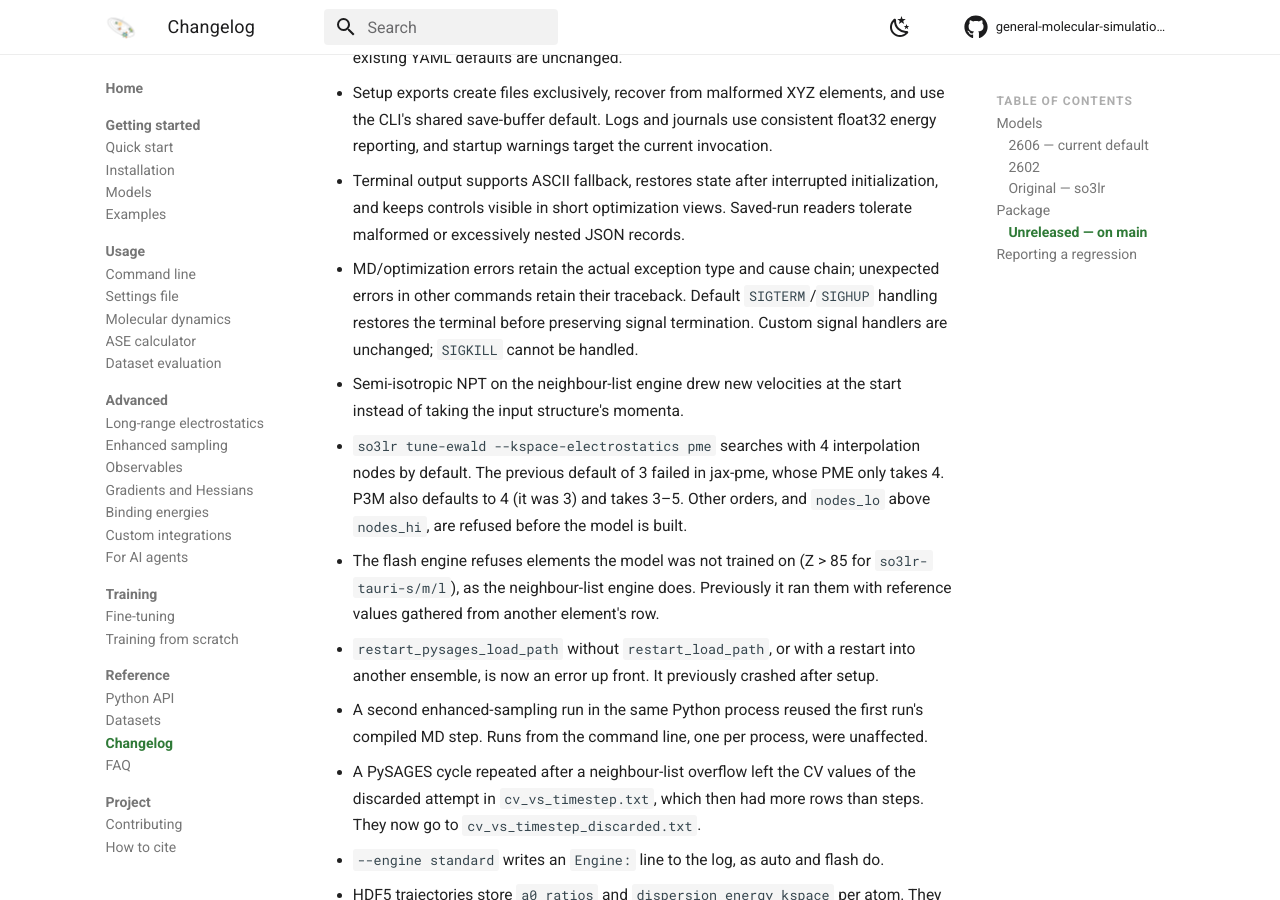
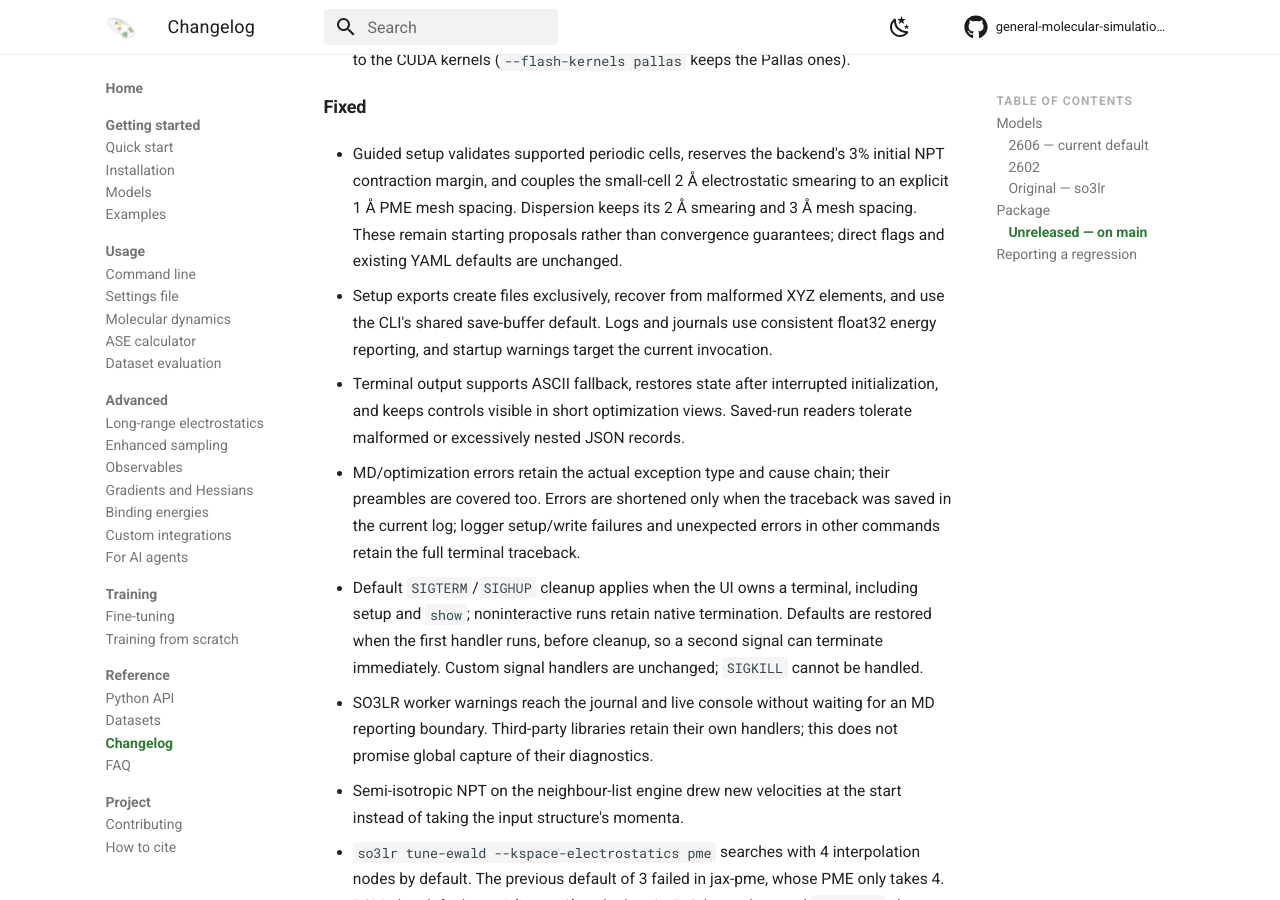
Before and after one commit to so3lr/so3lr.github.io, an MkDocs documentation site: the page built from docs/reference/changelog.md, in a window 1280 px wide and 900 px high, scrolled down 4906 px. Built offline with MkDocs 1.6.1 and Material for MkDocs 9.7.7, drawn with Linux system fonts in a browser that asks for light colours; comment, search, counter and statistics services are not loaded; some of the changed text lies outside the part shown.

Commit message:
Document start command and reviewed terminal failure behavior

```diff
--- a/docs/reference/changelog.md
+++ b/docs/reference/changelog.md
@@ -45,7 +45,7 @@ from the s/m/l family (see [Legacy SO3LR model](../models.md#legacy-so3lr-model)
 
 #### Added
 
-- [Guided MD setup](../usage/cli.md#guided-setup) with arrow-key structure and
+- [`so3lr start`](../usage/cli.md#guided-setup) for guided MD setup with arrow-key structure and
   model menus, explicit review, and a portable structure/YAML/shell-script
   bundle. The first review action saves the bundle and starts MD locally;
   saving for later remains available.
@@ -112,9 +112,16 @@ from the s/m/l family (see [Legacy SO3LR model](../models.md#legacy-so3lr-model)
   scheduler jobs; otherwise it prints help. Explicit simulation commands and
   `--settings` do not open the wizard. Help is grouped by purpose; `--help-full`
   remains an alias for the command overview.
+- `so3lr start` is the visible guided-setup command; `so3lr init` remains a hidden
+  compatibility alias. Global display/verbosity/color options go before the
+  subcommand. Per-invocation journal and resolved-YAML sidecars remain enabled
+  in plain and quiet modes.
 - Optimization's completion message is now `Optimization execution finished.`
   The summary distinguishes reaching the force criterion from exhausting the
   step budget; successful command completion alone does not establish convergence.
+- Help no longer prints the ASCII banner or the former extended example blocks.
+  The decorative separator before MD completion is removed, and force-criterion
+  diagnostics use significant digits. Numeric MD table columns are preserved.
 
 - `--flash-mixed` / `flash_mixed` is deprecated in favour of `--precision`:
   on means `mixed` and off `float32`. It still works, with a warning.
@@ -196,9 +203,16 @@ from the s/m/l family (see [Legacy SO3LR model](../models.md#legacy-so3lr-model)
   initialization, and keeps controls visible in short optimization views.
   Saved-run readers tolerate malformed or excessively nested JSON records.
 - MD/optimization errors retain the actual exception type and cause chain;
-  unexpected errors in other commands retain their traceback. Default
-  `SIGTERM`/`SIGHUP` handling restores the terminal before preserving signal
-  termination. Custom signal handlers are unchanged; `SIGKILL` cannot be handled.
+  their preambles are covered too. Errors are shortened only when the traceback
+  was saved in the current log; logger setup/write failures and unexpected errors
+  in other commands retain the full terminal traceback.
+- Default `SIGTERM`/`SIGHUP` cleanup applies when the UI owns a terminal, including
+  setup and `show`; noninteractive runs retain native termination. Defaults are
+  restored when the first handler runs, before cleanup, so a second signal can terminate immediately. Custom
+  signal handlers are unchanged; `SIGKILL` cannot be handled.
+- SO3LR worker warnings reach the journal and live console without waiting for
+  an MD reporting boundary. Third-party libraries retain their own handlers;
+  this does not promise global capture of their diagnostics.
 
 - Semi-isotropic NPT on the neighbour-list engine drew new velocities at the
   start instead of taking the input structure's momenta.
```
Also changed, not shown: docs/usage/cli.md (+27 -12 lines), docs/usage/md.md (+3 -1 lines).
